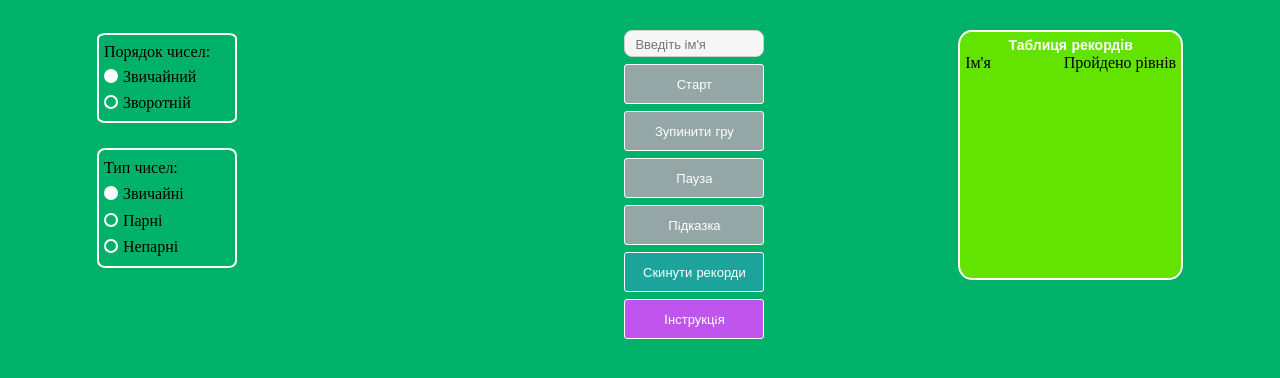
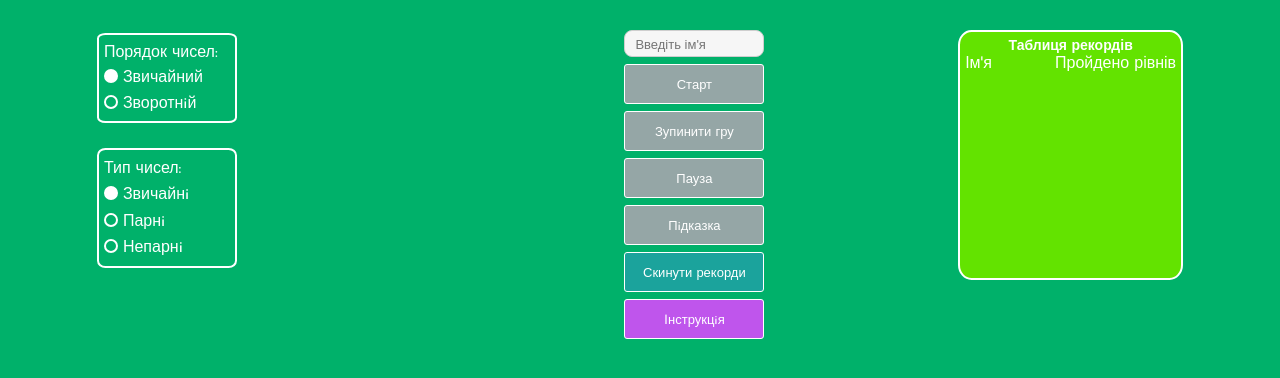
Before and after one commit to Mykhalchuk19/chislopolis, a website built with webpack: page src/index.html in a window 1280 px wide. Built offline with nearby package versions, Linux system fonts and the light colour scheme.

Commit message:
fixed bag in color text

```diff
--- a/src/styles/common.sass
+++ b/src/styles/common.sass
@@ -41,3 +41,7 @@ body
 
 .hind
   background-color: green
+
+span, li
+  color: white
+  font-family: 'Josefin Sans', sans-serif
```
